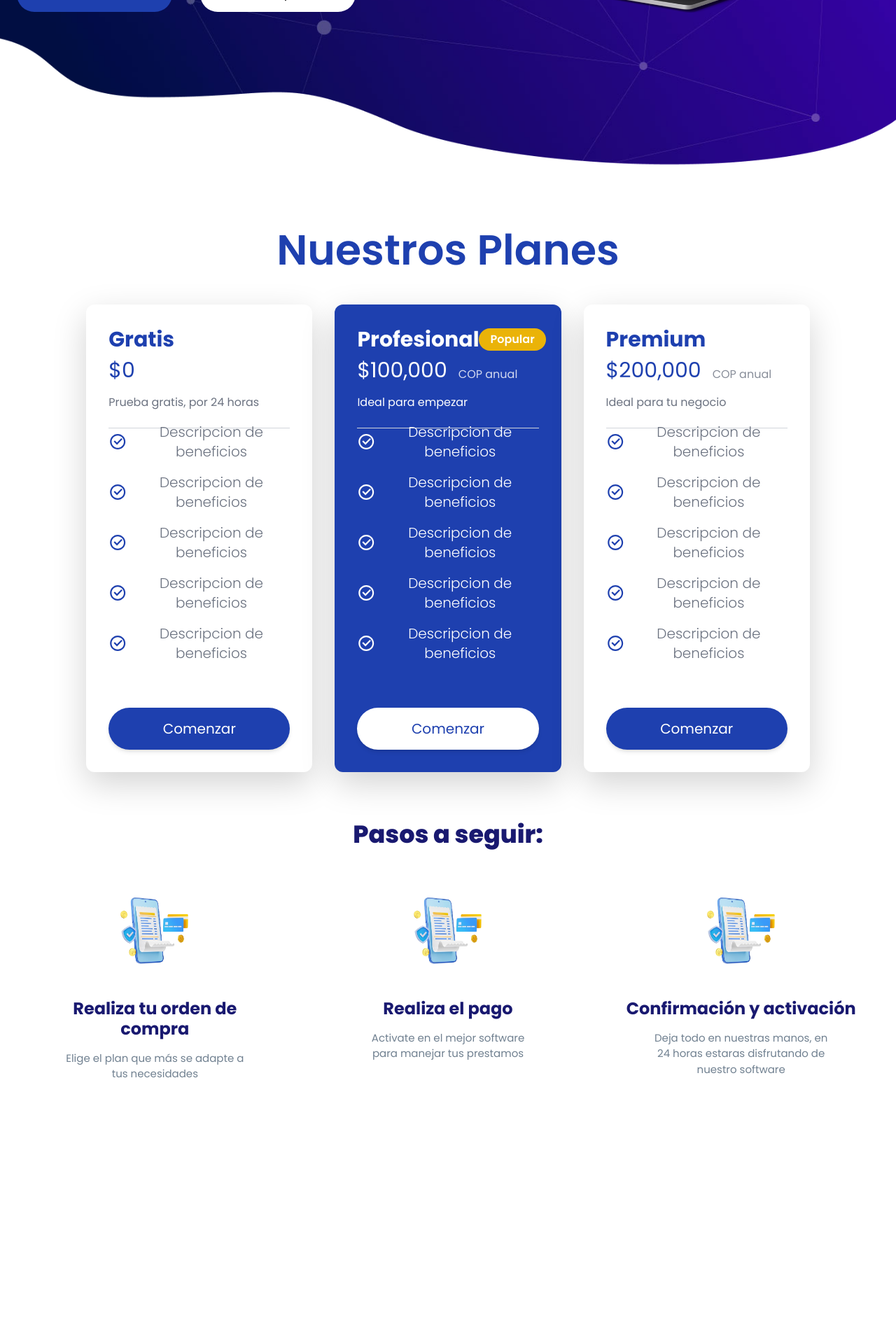
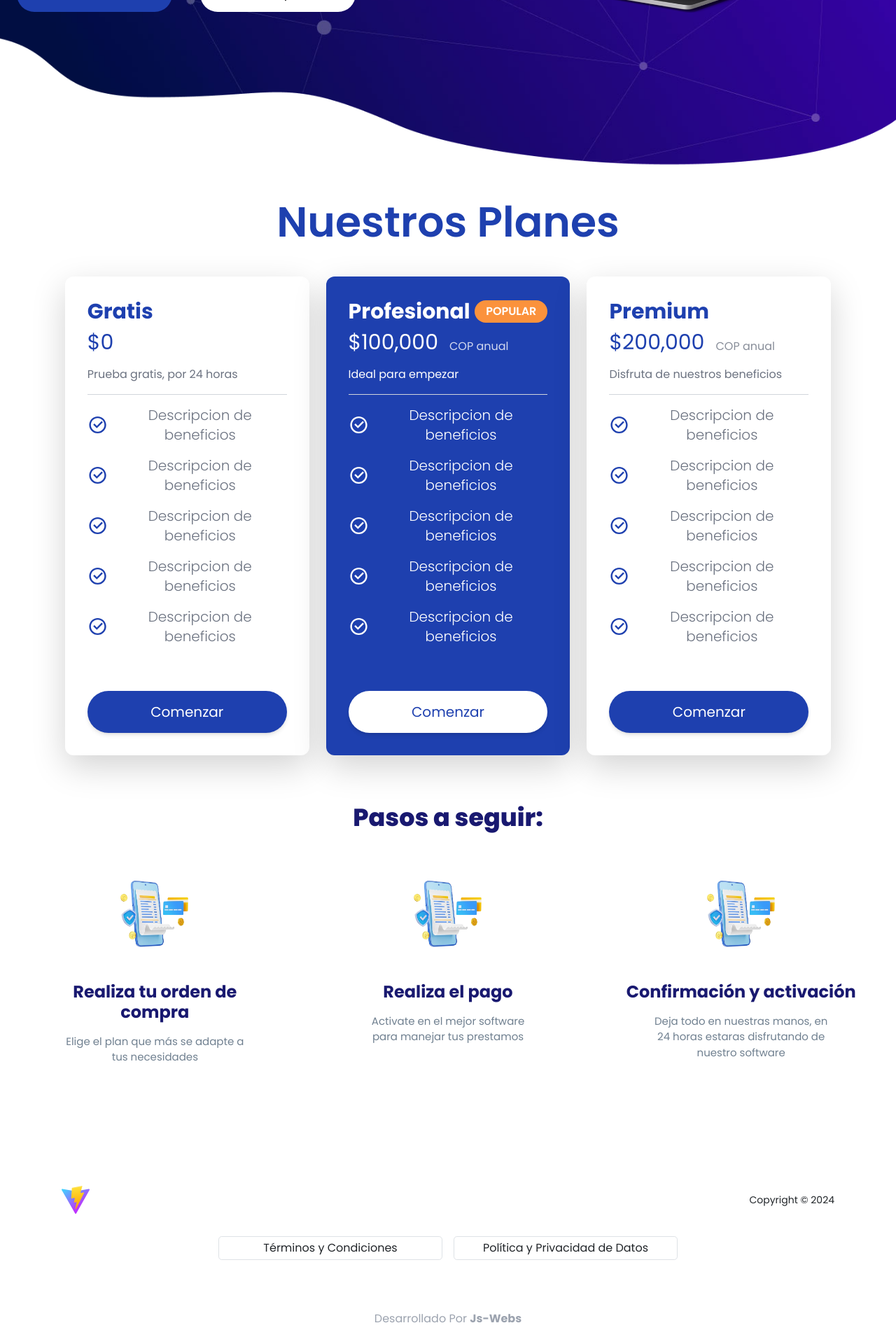
Before and after one commit to SebastianDevps/SoftwarePrestamos, a React (Vite) app in the folder software-Prestamos-frontend/client/: page / in a window 1280 px wide. Shown: the part 575-2495 px from the top of the page at 70% size. Before the commit the page ends 2181 px from the top, so only its background shows below. Built offline with nearby package versions, Linux system fonts and the light colour scheme.

Commit message:
Update Optimization

```diff
--- a/software-Prestamos-frontend/client/src/Pages/landing/Landing.jsx
+++ b/software-Prestamos-frontend/client/src/Pages/landing/Landing.jsx
@@ -44,7 +44,7 @@ function Landing() {
           <img className="w-2/1 md:w-2/4 lg:w-2/4 xl:w-[44%] -mr-10 xl:mr-0 ml-auto mt-auto mb-72 object-cover object-top" src="images/ImgLanding.png" alt="Screens" />
         </div>
         <div className="absolute inset-0 flex flex-col">
-          <img className="w-full mt-auto" src="images/banner-2.DOO8rQBY.png" alt="Banner Overlay" />
+          <img className="xl:w-full w-[40%] mt-auto" src="images/banner-2.DOO8rQBY.png" alt="Banner Overlay" />
           <div className="bg-white h-32"></div>
         </div>
         <div data-aos="fade-up" data-aos-duration="600"
@@ -81,7 +81,7 @@ function Landing() {
       <div>
         <Steps />
       </div>
-      {/* <Footer/> */}
+      <Footer/>
     </div>
   );
 }
--- a/software-Prestamos-frontend/client/src/components/footer/Footer.jsx
+++ b/software-Prestamos-frontend/client/src/components/footer/Footer.jsx
@@ -2,7 +2,7 @@ import React from 'react';
 
 const Footer = () => {
     return (
-        <div data-aos="zoom-up" data-aos-duration="300" className="bg-gray-200">
+        <div className="bg-gray-20">
             <footer className="max-w-6xl mx-auto mt-20 ">
                 <div className="py-8 px-4 flex justify-between items-center">
                     <img className="w-10" src="vite.svg" alt="Logo" />
@@ -18,7 +18,7 @@ const Footer = () => {
                 </div>
             </footer>
             <div className="flex items-center justify-center py-4 bg-primary-950 text-gray-400">
-                <a href="#" target="_blank" >Hecho por SebastianDevps</a>
+                <a href="#" target="_blank" >Desarrollado Por <strong>Js-Webs</strong></a>
             </div>
         </div>
     );
--- a/software-Prestamos-frontend/client/src/components/nav/Nav.jsx
+++ b/software-Prestamos-frontend/client/src/components/nav/Nav.jsx
@@ -26,7 +26,7 @@ function Nav() {
     <nav className="absolute inset-x-0 z-10 w-full px-4 bg-transparent">
       <div className="max-w-7xl mx-auto flex justify-between py-6">
         <div className="w-[50%] items-center justify-center">
-          <img className="xl:w-[120px] w-[90px] mt-1 xl:mt-0  xl:ml-4" src="volta-light.svg" alt="Logo" />
+          <img className="xl:w-[120px] w-[90px] mt-1 xl:mt-0  xl:ml-6" src="volta-light.svg" alt="Logo" />
         </div>
         <div className="flex lg:w-full justify-end items-center">
           <ul className="hidden lg:flex text-2sm space-x-4 gap-5 text-white mr-10">
--- a/software-Prestamos-frontend/client/src/components/planCard/PlanCard.jsx
+++ b/software-Prestamos-frontend/client/src/components/planCard/PlanCard.jsx
@@ -9,53 +9,45 @@ function PlanCard() {
   return (
     <div className="flex flex-col items-center h-full -mt-10 justify-between p-8 w-full">
       <h2
-        data-aos="zoom-in"
-        data-aos-duration="500"
-        className="flex text-4xl z-50 lg:text-6xl items-center justify-center -mt-10 text-blue-800 font-semibold font-poppins"
+        className="flex text-4xl z-50 lg:text-6xl items-center justify-center  -mt-20 xl:-mt-15 text-blue-800 font-semibold font-poppins"
       >
         Nuestros Planes
       </h2>
 
       <section
-        data-aos="fade-up"
-        data-aos-duration="600"
-        className="text-center w-[85%]"
+        className="text-center w-full xl:w-[90%]"
       >
-        <div className="grid grid-cols-1 mt-2 -ml-4 w-[110%] h-full md:grid-cols-1 md:ml-14 lg:ml-0 md:w-[80%] lg:w-full lg:grid-cols-6 gap-8 pt-10">
+        <div className="grid grid-cols-1 mt-2 -ml-4 w-[110%] h-full md:grid-cols-1 md:ml-14 lg:ml-0 md:w-[80%] lg:w-full lg:grid-cols-6 gap-6 pt-10">
           {planDetails.map((plan, index) => (
             <div
               key={index}
-              className={`p-6 lg:p-8 md:p-8 rounded-xl h-full flex flex-col justify-between shadow-lg transform transition duration-200 hover:scale-105 w-full lg:col-span-2 ${
-                plan.title === "Profesional" ? "bg-blue-800" : "bg-white"
+              className={`p-6 lg:p-8 md:p-8 rounded-xl h-full flex flex-col justify-between shadow-lg transform transition duration-200 hover:scale-105 w-full lg:col-span-2 ${plan.title === "Profesional" ? "bg-blue-800" : "bg-white"
                 }`}
             >
               <div className="font-poppins mb-12 lg:mb-4">
                 <div className="flex justify-between items-center mb-2">
                   <h1
-                    className={`text-3xl font-bold ${
-                      plan.title === "Profesional" ? "text-white" : "text-blue-800"
+                    className={`text-3xl font-bold ${plan.title === "Profesional" ? "text-white" : "text-blue-800"
                       }`}
                   >
                     {plan.title}
                   </h1>
                   {plan.isPopular && (
-                    <span className="bg-yellow-500 text-white text-2xs px-3 py-1 font-semibold rounded-full">
-                      Popular
+                    <span className="bg-orange-400 text-white text-2xs px-3 py-1 font-semibold rounded-full">
+                      POPULAR
                     </span>
                   )}
                 </div>
                 <div className="flex items-end gap-2 mb-3">
                   <h1
-                    className={`text-3xl font-[400] ${
-                      plan.title === "Profesional" ? "text-white" : "text-blue-800"
+                    className={`text-3xl font-[400] ${plan.title === "Profesional" ? "text-white" : "text-blue-800"
                       }`}
                   >
                     ${plan.price.toLocaleString()}
                   </h1>
                   {plan.span && (
                     <span
-                      className={`ml-2 text-2sm ${
-                        plan.title === "Profesional"
+                      className={`ml-2 text-2sm ${plan.title === "Profesional"
                           ? "text-white opacity-80"
                           : "text-gray-500 opacity-80"
                         }`}
@@ -65,32 +57,31 @@ function PlanCard() {
                   )}
                 </div>
                 <p
-                  className={`mb-2 text-start text-2sm ${
-                    plan.title === "Profesional" ? "text-white" : "text-gray-500"
+                  className={`text-start text-2sm ${plan.title === "Profesional" ? "text-white" : "text-gray-500"
                     }`}
                 >
                   {plan.detail}
                 </p>
+                {/* Separator */}
+                <div className="mb-4">
                   <span className="font-semibold bg-gray-300 h-[1px] w-full inline-flex"></span>
+                </div>
               </div>
               <ul className="-mt-8 mb-4 w-full space-y-2 text-lg font-poppins">
                 {plan.benefits.map((benefit) => (
                   <li
                     key={benefit.id}
-                    className={`flex mb-3 items-center text-xl font-light ${
-                      plan.title === "Profesional"
+                    className={`flex mb-3 items-center text-xl font-light ${plan.title === "Profesional"
                         ? "text-white"
                         : "text-gray-500"
-                    } ${
-                      !benefit.description.includes("Descripcion")
+                      } ${!benefit.description.includes("Descripcion")
                         ? "opacity-[.5]"
                         : ""
                       }`}
                   >
                     {benefit.description.includes("Descripcion") ? (
                       <RiCheckboxCircleLine
-                        className={`mr-2 text-3xl ${
-                          plan.title === "Profesional"
+                        className={`mr-2 text-3xl ${plan.title === "Profesional"
                             ? "text-white"
                             : "text-blue-800"
                           }`}
@@ -105,8 +96,7 @@ function PlanCard() {
                 ))}
               </ul>
               <button
-                className={`w-full py-3 px-4 ${
-                  plan.title === "Profesional" ? "bg-white text-blue-800" : "bg-blue-800 text-white"
+                className={`w-full py-3 px-4 ${plan.title === "Profesional" ? "bg-white text-blue-800" : "bg-blue-800 text-white"
                   } text-xl rounded-full shadow-md hover:bg-indigo-900 transition duration-200 mt-4`}
                 onClick={() => navigate("/register")}
               >
--- a/software-Prestamos-frontend/client/src/constants/index.js
+++ b/software-Prestamos-frontend/client/src/constants/index.js
@@ -80,7 +80,7 @@ export const planDetails = [
         title: "Premium",
         price: 200000,
         span: "COP anual",
-        detail: "Ideal para tu negocio",
+        detail: "Disfruta de nuestros beneficios",
         isPopular: false,
         benefits: [
             {
```
Lines whose indentation alone changed are shown as unchanged.
